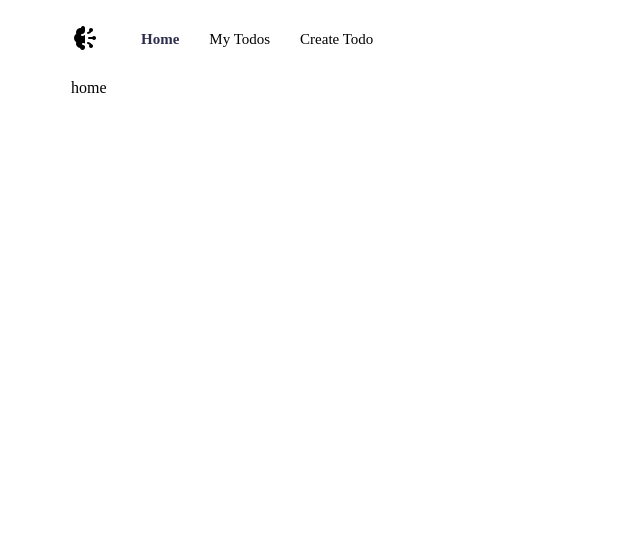
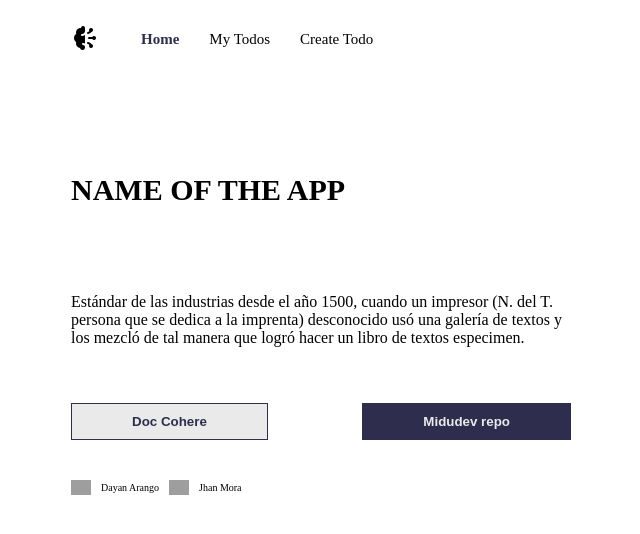
Before and after one commit to dayanMichelle/generator-todo, a React (Vite) app: page / in a window 1280 px wide. Shown: the top 534 px of the page, without its empty margins (169-809 px from the left). Built offline with nearby package versions, Linux system fonts and the light colour scheme; grey boxes are pictures that could not be loaded; a web font is replaced by a local one.

Commit message:
Feat home (#8)
* Add | home page

* refactor

* Add | añado target blank

```diff
--- a/src/App.tsx
+++ b/src/App.tsx
@@ -2,8 +2,8 @@ import { Routes, Route } from "react-router-dom";
 import { Navbar } from "./components/Navbar/Navbar";
 import { useTodos } from "./hooks/useTodos";
 import { ATodo } from "./pages/ATodo";
-import { MyTodos } from "./pages/MyTodo/MyTodos";
-import './App.css'
+import "./App.css";
+import { Home, MyTodos } from "./pages";
 function App() {
   const { todos, getTodoById, handleCheckedTodo, handleSelectedIdTodo } =
     useTodos();
@@ -13,14 +13,7 @@ function App() {
       <Navbar />
       <Routes>
         <Route path="/">
-          <Route
-            index
-            element={
-              <div>
-                <p>home</p>
-              </div>
-            }
-          />
+          <Route index element={<Home />} />
           <Route path="my-todos" element={<MyTodos todos={todos} />} />
           <Route
             path="my-todos/:id"
--- a/src/components/Button/Button.module.css
+++ b/src/components/Button/Button.module.css
@@ -8,11 +8,12 @@
 }
 .btnGeneric:hover {
     cursor: pointer;
-    background-color: #495c837f;
+    background-color: var(--hover-color);
+    color: var(--primary-color);
 }
 
 .dark {
-    border: 1px solid var(--primary-color);
+
     color: var(--primary-color);
     background-color: var(--secondary-color);
 }
--- a/src/components/Text/Text.module.css
+++ b/src/components/Text/Text.module.css
@@ -0,0 +1,4 @@
+.container {
+    max-width: 600px;
+    text-align: left;
+}
--- /dev/null
+++ b/src/components/Text/Text.tsx
@@ -0,0 +1,19 @@
+import styles from "./Text.module.css";
+type TextProps = {
+  text: string;
+  weight: number;
+  size:string
+};
+export function Text({ text, weight, size }: TextProps) {
+  return (
+    <p
+      className={styles.container}
+      style={{
+        fontWeight: weight,
+        fontSize:size
+      }}
+    >
+      {text}
+    </p>
+  );
+}
--- /dev/null
+++ b/src/pages/Home/Home.module.css
@@ -0,0 +1,19 @@
+.btnContainer {
+    display: flex;
+    justify-content: space-between;
+}
+
+.container {
+    margin: 0px left;
+    max-width: 500px;
+    display: flex;
+    flex-direction: column;
+    gap: 40px;
+    margin-top: 80px;
+}
+.contact {
+    display: flex;
+    align-items: center;
+    gap: 10px;
+    font-size: 10px;
+}
--- /dev/null
+++ b/src/pages/Home/Home.tsx
@@ -0,0 +1,46 @@
+import { Button } from "../../components/Button/Button";
+import { Text } from "../../components/Text/Text";
+import styles from "./Home.module.css";
+export function Home() {
+  return (
+    <div className={styles.container}>
+      <Text weight={900} size='30px' text="NAME OF THE APP" />
+      <Text
+        weight={100}
+        text="Estándar de las industrias desde el año 1500, cuando un impresor (N. del T. persona que se dedica a la imprenta) desconocido usó una galería de textos y los mezcló de tal manera que logró hacer un libro de textos especimen."
+      />
+      <div className={styles.btnContainer}>
+        <a href="https://cohere.ai/" target="_blank">
+          <Button onClick={() => {}} text="Doc Cohere" />
+        </a>
+        <a target="_blank">
+          <Button onClick={() => {}} text="Midudev repo" color="black" />
+        </a>
+      </div>
+      <div className={styles.contact}>
+        <a
+        target='_blank'
+          className={styles.contact}
+          href="https://www.linkedin.com/in/dayan-arango/"
+        >
+          <img
+            src="https://cdn-icons-png.flaticon.com/512/61/61109.png"
+            width="20px"
+          />
+          Dayan Arango
+        </a>
+        <a
+        target='_blank'
+          className={styles.contact}
+          href="https://www.linkedin.com/in/dayan-arango/"
+        >
+          <img
+            src="https://cdn-icons-png.flaticon.com/512/61/61109.png"
+            width="20px"
+          />
+          Jhan Mora
+        </a>
+      </div>
+    </div>
+  );
+}
--- /dev/null
+++ b/src/pages/Home/index.ts
@@ -0,0 +1 @@
+export * from './Home'
--- /dev/null
+++ b/src/pages/MyTodo/index.ts
@@ -0,0 +1 @@
+export * from './MyTodos'
--- /dev/null
+++ b/src/pages/index.ts
@@ -0,0 +1,2 @@
+export * from './Home'
+export * from './MyTodo'
```
Also changed, not shown: src/components/Text/Text.jsx (deleted), 1 other file (tests, documents, lock files or other folders).
